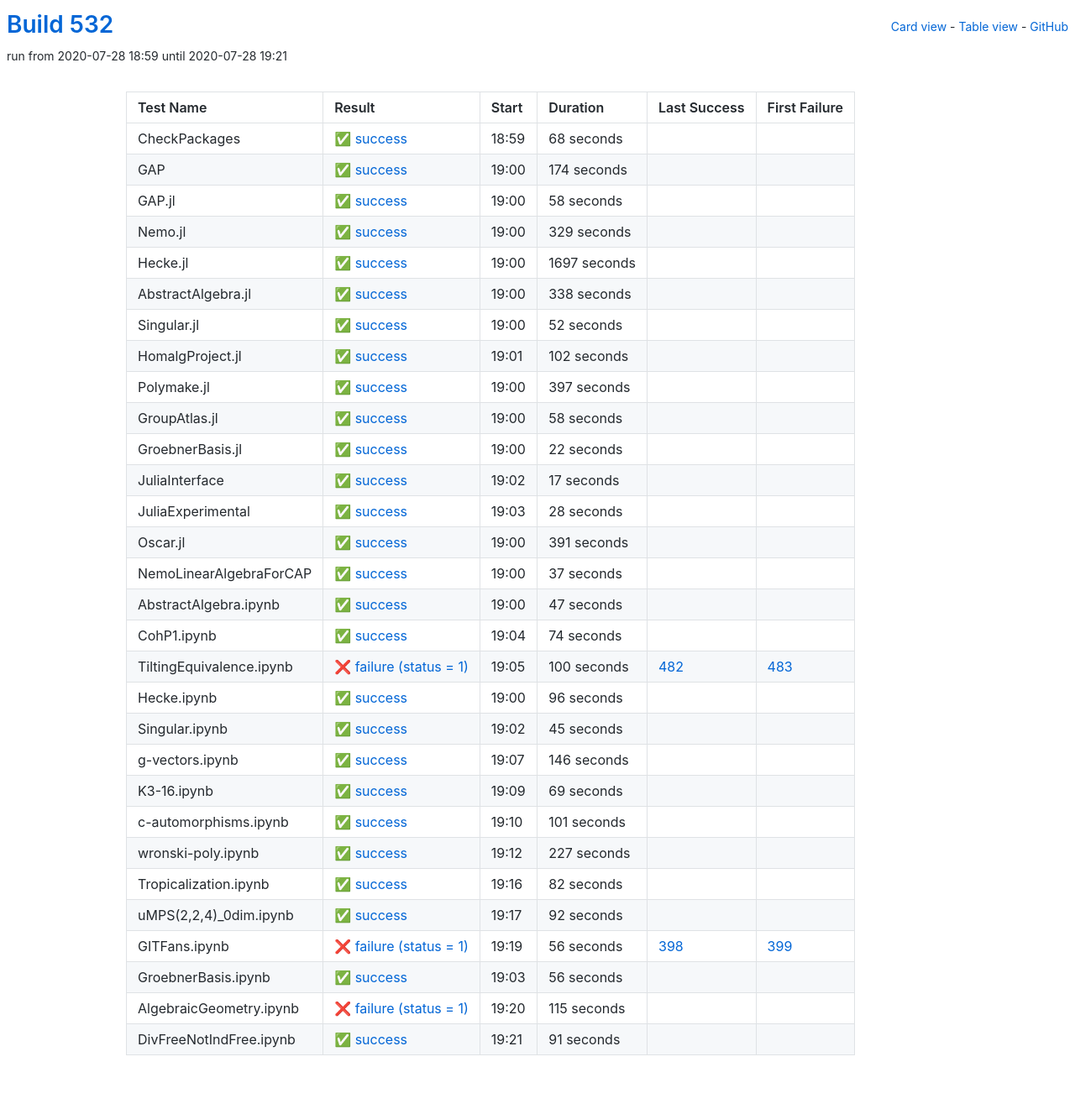
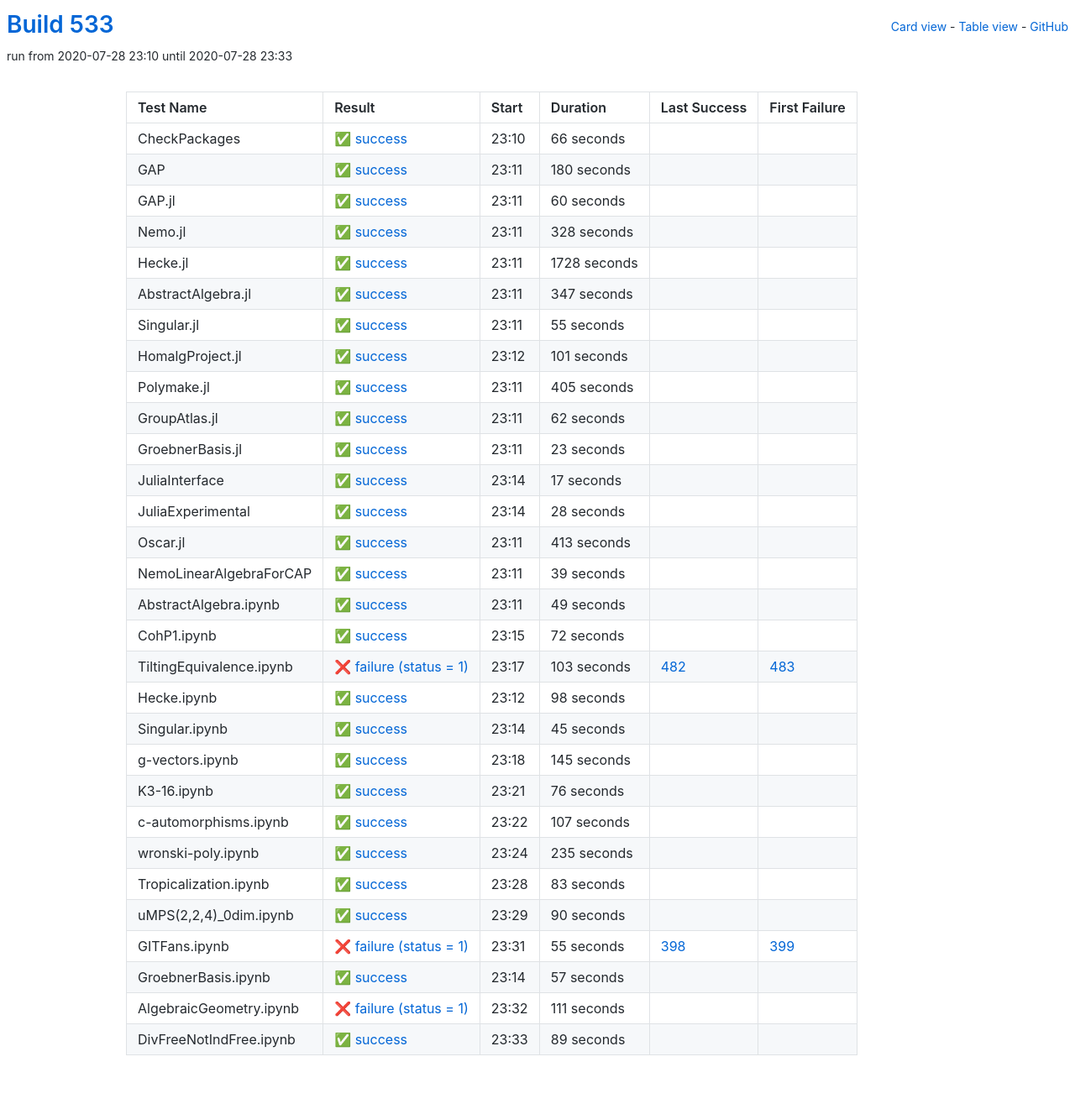
Before and after one commit to oscar-system/oscar-ci-status-stable, a Jekyll site: the page built from table.html, in a window 1280 px wide. Shown: the whole page at 84% size. Built offline with Jekyll 4.4.1, drawn with Linux system fonts in a browser that asks for light colours.

Commit message:
Build #533

```diff
--- a/_data/ci.yml
+++ b/_data/ci.yml
@@ -1,6 +1,6 @@
 ---
-build: 532
-build_url: https://oscarci.mathematik.uni-kl.de/job/oscar-stable/532/
+build: 533
+build_url: https://oscarci.mathematik.uni-kl.de/job/oscar-stable/533/
 job: oscar-stable
 organization: oscar-system
 repo: oscar-ci-status-stable
@@ -8,140 +8,140 @@ repourl: https://github.com/oscar-system/oscar-ci-status-stable
 tests:
 - name: CheckPackages
   id: checkpackages
-  log: https://oscarci.mathematik.uni-kl.de/job/oscar-stable/532/artifact/logs/build-532/CheckPackages.log
-  start: 2020-07-28 18:59
+  log: https://oscarci.mathematik.uni-kl.de/job/oscar-stable/533/artifact/logs/build-533/CheckPackages.log
+  start: 2020-07-28 23:10
   success: true
   exitcode: 0
   status: success
-  duration: 68
+  duration: 66
   last_success: false
   last_success_url:
   first_failure: false
   first_failure_url:
 - name: GAP
   id: gap
-  log: https://oscarci.mathematik.uni-kl.de/job/oscar-stable/532/artifact/logs/build-532/GAP.log
-  start: 2020-07-28 19:00
+  log: https://oscarci.mathematik.uni-kl.de/job/oscar-stable/533/artifact/logs/build-533/GAP.log
+  start: 2020-07-28 23:11
   success: true
   exitcode: 0
   status: success
-  duration: 174
+  duration: 180
   last_success: false
   last_success_url:
   first_failure: false
   first_failure_url:
 - name: GAP.jl
   id: gap-jl
-  log: https://oscarci.mathematik.uni-kl.de/job/oscar-stable/532/artifact/logs/build-532/GAP.jl.log
-  start: 2020-07-28 19:00
+  log: https://oscarci.mathematik.uni-kl.de/job/oscar-stable/533/artifact/logs/build-533/GAP.jl.log
+  start: 2020-07-28 23:11
   success: true
   exitcode: 0
   status: success
-  duration: 58
+  duration: 60
   last_success: false
   last_success_url:
   first_failure: false
   first_failure_url:
 - name: Nemo.jl
   id: nemo-jl
-  log: https://oscarci.mathematik.uni-kl.de/job/oscar-stable/532/artifact/logs/build-532/Nemo.jl.log
-  start: 2020-07-28 19:00
+  log: https://oscarci.mathematik.uni-kl.de/job/oscar-stable/533/artifact/logs/build-533/Nemo.jl.log
+  start: 2020-07-28 23:11
   success: true
   exitcode: 0
   status: success
-  duration: 329
+  duration: 328
   last_success: false
   last_success_url:
   first_failure: false
   first_failure_url:
 - name: Hecke.jl
   id: hecke-jl
-  log: https://oscarci.mathematik.uni-kl.de/job/oscar-stable/532/artifact/logs/build-532/Hecke.jl.log
-  start: 2020-07-28 19:00
+  log: https://oscarci.mathematik.uni-kl.de/job/oscar-stable/533/artifact/logs/build-533/Hecke.jl.log
+  start: 2020-07-28 23:11
   success: true
   exitcode: 0
   status: success
-  duration: 1697
+  duration: 1728
   last_success: false
   last_success_url:
   first_failure: false
   first_failure_url:
 - name: AbstractAlgebra.jl
   id: abstractalgebra-jl
-  log: https://oscarci.mathematik.uni-kl.de/job/oscar-stable/532/artifact/logs/build-532/AbstractAlgebra.jl.log
-  start: 2020-07-28 19:00
+  log: https://oscarci.mathematik.uni-kl.de/job/oscar-stable/533/artifact/logs/build-533/AbstractAlgebra.jl.log
+  start: 2020-07-28 23:11
   success: true
   exitcode: 0
   status: success
-  duration: 338
+  duration: 347
   last_success: false
   last_success_url:
   first_failure: false
   first_failure_url:
 - name: Singular.jl
   id: singular-jl
-  log: https://oscarci.mathematik.uni-kl.de/job/oscar-stable/532/artifact/logs/build-532/Singular.jl.log
-  start: 2020-07-28 19:00
+  log: https://oscarci.mathematik.uni-kl.de/job/oscar-stable/533/artifact/logs/build-533/Singular.jl.log
+  start: 2020-07-28 23:11
   success: true
   exitcode: 0
   status: success
-  duration: 52
+  duration: 55
   last_success: false
   last_success_url:
   first_failure: false
   first_failure_url:
 - name: HomalgProject.jl
   id: homalgproject-jl
-  log: https://oscarci.mathematik.uni-kl.de/job/oscar-stable/532/artifact/logs/build-532/HomalgProject.jl.log
-  start: 2020-07-28 19:01
+  log: https://oscarci.mathematik.uni-kl.de/job/oscar-stable/533/artifact/logs/build-533/HomalgProject.jl.log
+  start: 2020-07-28 23:12
   success: true
   exitcode: 0
   status: success
-  duration: 102
+  duration: 101
   last_success: false
   last_success_url:
   first_failure: false
   first_failure_url:
 - name: Polymake.jl
   id: polymake-jl
-  log: https://oscarci.mathematik.uni-kl.de/job/oscar-stable/532/artifact/logs/build-532/Polymake.jl.log
-  start: 2020-07-28 19:00
+  log: https://oscarci.mathematik.uni-kl.de/job/oscar-stable/533/artifact/logs/build-533/Polymake.jl.log
+  start: 2020-07-28 23:11
   success: true
   exitcode: 0
   status: success
-  duration: 397
+  duration: 405
   last_success: false
   last_success_url:
   first_failure: false
   first_failure_url:
 - name: GroupAtlas.jl
   id: groupatlas-jl
-  log: https://oscarci.mathematik.uni-kl.de/job/oscar-stable/532/artifact/logs/build-532/GroupAtlas.jl.log
-  start: 2020-07-28 19:00
+  log: https://oscarci.mathematik.uni-kl.de/job/oscar-stable/533/artifact/logs/build-533/GroupAtlas.jl.log
+  start: 2020-07-28 23:11
   success: true
   exitcode: 0
   status: success
-  duration: 58
+  duration: 62
   last_success: false
   last_success_url:
   first_failure: false
   first_failure_url:
 - name: GroebnerBasis.jl
   id: groebnerbasis-jl
-  log: https://oscarci.mathematik.uni-kl.de/job/oscar-stable/532/artifact/logs/build-532/GroebnerBasis.jl.log
-  start: 2020-07-28 19:00
+  log: https://oscarci.mathematik.uni-kl.de/job/oscar-stable/533/artifact/logs/build-533/GroebnerBasis.jl.log
+  start: 2020-07-28 23:11
   success: true
   exitcode: 0
   status: success
-  duration: 22
+  duration: 23
   last_success: false
   last_success_url:
   first_failure: false
   first_failure_url:
 - name: JuliaInterface
   id: juliainterface
-  log: https://oscarci.mathematik.uni-kl.de/job/oscar-stable/532/artifact/logs/build-532/JuliaInterface.log
-  start: 2020-07-28 19:02
+  log: https://oscarci.mathematik.uni-kl.de/job/oscar-stable/533/artifact/logs/build-533/JuliaInterface.log
+  start: 2020-07-28 23:14
   success: true
   exitcode: 0
   status: success
@@ -152,8 +152,8 @@ tests:
   first_failure_url:
 - name: JuliaExperimental
   id: juliaexperimental
-  log: https://oscarci.mathematik.uni-kl.de/job/oscar-stable/532/artifact/logs/build-532/JuliaExperimental.log
-  start: 2020-07-28 19:03
+  log: https://oscarci.mathematik.uni-kl.de/job/oscar-stable/533/artifact/logs/build-533/JuliaExperimental.log
+  start: 2020-07-28 23:14
   success: true
   exitcode: 0
   status: success
@@ -164,80 +164,80 @@ tests:
   first_failure_url:
 - name: Oscar.jl
   id: oscar-jl
-  log: https://oscarci.mathematik.uni-kl.de/job/oscar-stable/532/artifact/logs/build-532/Oscar.jl.log
-  start: 2020-07-28 19:00
+  log: https://oscarci.mathematik.uni-kl.de/job/oscar-stable/533/artifact/logs/build-533/Oscar.jl.log
+  start: 2020-07-28 23:11
   success: true
   exitcode: 0
   status: success
-  duration: 391
+  duration: 413
   last_success: false
   last_success_url:
   first_failure: false
   first_failure_url:
 - name: NemoLinearAlgebraForCAP
   id: nemolinearalgebraforcap
-  log: https://oscarci.mathematik.uni-kl.de/job/oscar-stable/532/artifact/logs/build-532/NemoLinearAlgebraForCAP.log
-  start: 2020-07-28 19:00
+  log: https://oscarci.mathematik.uni-kl.de/job/oscar-stable/533/artifact/logs/build-533/NemoLinearAlgebraForCAP.log
+  start: 2020-07-28 23:11
   success: true
   exitcode: 0
   status: success
-  duration: 37
+  duration: 39
   last_success: false
   last_success_url:
   first_failure: false
   first_failure_url:
 - name: AbstractAlgebra.ipynb
   id: abstractalgebra-ipynb
-  log: https://oscarci.mathematik.uni-kl.de/job/oscar-stable/532/artifact/logs/build-532/AbstractAlgebra.ipynb.log
-  start: 2020-07-28 19:00
+  log: https://oscarci.mathematik.uni-kl.de/job/oscar-stable/533/artifact/logs/build-533/AbstractAlgebra.ipynb.log
+  start: 2020-07-28 23:11
   success: true
   exitcode: 0
   status: success
-  duration: 47
+  duration: 49
   last_success: false
   last_success_url:
   first_failure: false
   first_failure_url:
 - name: CohP1.ipynb
   id: cohp1-ipynb
-  log: https://oscarci.mathematik.uni-kl.de/job/oscar-stable/532/artifact/logs/build-532/CohP1.ipynb.log
-  start: 2020-07-28 19:04
+  log: https://oscarci.mathematik.uni-kl.de/job/oscar-stable/533/artifact/logs/build-533/CohP1.ipynb.log
+  start: 2020-07-28 23:15
   success: true
   exitcode: 0
   status: success
-  duration: 74
+  duration: 72
   last_success: false
   last_success_url:
   first_failure: false
   first_failure_url:
 - name: TiltingEquivalence.ipynb
   id: tiltingequivalence-ipynb
-  log: https://oscarci.mathematik.uni-kl.de/job/oscar-stable/532/artifact/logs/build-532/TiltingEquivalence.ipynb.log
-  start: 2020-07-28 19:05
+  log: https://oscarci.mathematik.uni-kl.de/job/oscar-stable/533/artifact/logs/build-533/TiltingEquivalence.ipynb.log
+  start: 2020-07-28 23:17
   success: false
   exitcode: 1
   status: failure
-  duration: 100
+  duration: 103
   last_success: 482
   last_success_url: https://oscarci.mathematik.uni-kl.de/job/oscar-stable/482/
   first_failure: 483
   first_failure_url: https://oscarci.mathematik.uni-kl.de/job/oscar-stable/483/
 - name: Hecke.ipynb
   id: hecke-ipynb
-  log: https://oscarci.mathematik.uni-kl.de/job/oscar-stable/532/artifact/logs/build-532/Hecke.ipynb.log
-  start: 2020-07-28 19:00
+  log: https://oscarci.mathematik.uni-kl.de/job/oscar-stable/533/artifact/logs/build-533/Hecke.ipynb.log
+  start: 2020-07-28 23:12
   success: true
   exitcode: 0
   status: success
-  duration: 96
+  duration: 98
   last_success: false
   last_success_url:
   first_failure: false
   first_failure_url:
 - name: Singular.ipynb
   id: singular-ipynb
-  log: https://oscarci.mathematik.uni-kl.de/job/oscar-stable/532/artifact/logs/build-532/Singular.ipynb.log
-  start: 2020-07-28 19:02
+  log: https://oscarci.mathematik.uni-kl.de/job/oscar-stable/533/artifact/logs/build-533/Singular.ipynb.log
+  start: 2020-07-28 23:14
   success: true
   exitcode: 0
   status: success
@@ -248,120 +248,120 @@ tests:
   first_failure_url:
 - name: g-vectors.ipynb
   id: g-vectors-ipynb
-  log: https://oscarci.mathematik.uni-kl.de/job/oscar-stable/532/artifact/logs/build-532/g-vectors.ipynb.log
-  start: 2020-07-28 19:07
+  log: https://oscarci.mathematik.uni-kl.de/job/oscar-stable/533/artifact/logs/build-533/g-vectors.ipynb.log
+  start: 2020-07-28 23:18
   success: true
   exitcode: 0
   status: success
-  duration: 146
+  duration: 145
   last_success: false
   last_success_url:
   first_failure: false
   first_failure_url:
 - name: K3-16.ipynb
   id: k3-16-ipynb
-  log: https://oscarci.mathematik.uni-kl.de/job/oscar-stable/532/artifact/logs/build-532/K3-16.ipynb.log
-  start: 2020-07-28 19:09
+  log: https://oscarci.mathematik.uni-kl.de/job/oscar-stable/533/artifact/logs/build-533/K3-16.ipynb.log
+  start: 2020-07-28 23:21
   success: true
   exitcode: 0
   status: success
-  duration: 69
+  duration: 76
   last_success: false
   last_success_url:
   first_failure: false
   first_failure_url:
 - name: c-automorphisms.ipynb
   id: c-automorphisms-ipynb
-  log: https://oscarci.mathematik.uni-kl.de/job/oscar-stable/532/artifact/logs/build-532/c-automorphisms.ipynb.log
-  start: 2020-07-28 19:10
+  log: https://oscarci.mathematik.uni-kl.de/job/oscar-stable/533/artifact/logs/build-533/c-automorphisms.ipynb.log
+  start: 2020-07-28 23:22
   success: true
   exitcode: 0
   status: success
-  duration: 101
+  duration: 107
   last_success: false
   last_success_url:
   first_failure: false
   first_failure_url:
 - name: wronski-poly.ipynb
   id: wronski-poly-ipynb
-  log: https://oscarci.mathematik.uni-kl.de/job/oscar-stable/532/artifact/logs/build-532/wronski-poly.ipynb.log
-  start: 2020-07-28 19:12
+  log: https://oscarci.mathematik.uni-kl.de/job/oscar-stable/533/artifact/logs/build-533/wronski-poly.ipynb.log
+  start: 2020-07-28 23:24
   success: true
   exitcode: 0
   status: success
-  duration: 227
+  duration: 235
   last_success: false
   last_success_url:
   first_failure: false
   first_failure_url:
 - name: Tropicalization.ipynb
   id: tropicalization-ipynb
-  log: https://oscarci.mathematik.uni-kl.de/job/oscar-stable/532/artifact/logs/build-532/Tropicalization.ipynb.log
-  start: 2020-07-28 19:16
+  log: https://oscarci.mathematik.uni-kl.de/job/oscar-stable/533/artifact/logs/build-533/Tropicalization.ipynb.log
+  start: 2020-07-28 23:28
   success: true
   exitcode: 0
   status: success
-  duration: 82
+  duration: 83
   last_success: false
   last_success_url:
   first_failure: false
   first_failure_url:
 - name: uMPS(2,2,4)_0dim.ipynb
   id: umps-2-2-4-0dim-ipynb
-  log: https://oscarci.mathematik.uni-kl.de/job/oscar-stable/532/artifact/logs/build-532/uMPS-2-2-4-_0dim.ipynb.log
-  start: 2020-07-28 19:17
+  log: https://oscarci.mathematik.uni-kl.de/job/oscar-stable/533/artifact/logs/build-533/uMPS-2-2-4-_0dim.ipynb.log
+  start: 2020-07-28 23:29
   success: true
   exitcode: 0
   status: success
-  duration: 92
+  duration: 90
   last_success: false
   last_success_url:
   first_failure: false
   first_failure_url:
 - name: GITFans.ipynb
   id: gitfans-ipynb
-  log: https://oscarci.mathematik.uni-kl.de/job/oscar-stable/532/artifact/logs/build-532/GITFans.ipynb.log
-  start: 2020-07-28 19:19
+  log: https://oscarci.mathematik.uni-kl.de/job/oscar-stable/533/artifact/logs/build-533/GITFans.ipynb.log
+  start: 2020-07-28 23:31
   success: false
   exitcode: 1
   status: failure
-  duration: 56
+  duration: 55
   last_success: 398
   last_success_url: https://oscarci.mathematik.uni-kl.de/job/oscar-stable/398/
   first_failure: 399
   first_failure_url: https://oscarci.mathematik.uni-kl.de/job/oscar-stable/399/
 - name: GroebnerBasis.ipynb
   id: groebnerbasis-ipynb
-  log: https://oscarci.mathematik.uni-kl.de/job/oscar-stable/532/artifact/logs/build-532/GroebnerBasis.ipynb.log
-  start: 2020-07-28 19:03
+  log: https://oscarci.mathematik.uni-kl.de/job/oscar-stable/533/artifact/logs/build-533/GroebnerBasis.ipynb.log
+  start: 2020-07-28 23:14
   success: true
   exitcode: 0
   status: success
-  duration: 56
+  duration: 57
   last_success: false
   last_success_url:
   first_failure: false
   first_failure_url:
 - name: AlgebraicGeometry.ipynb
   id: algebraicgeometry-ipynb
-  log: https://oscarci.mathematik.uni-kl.de/job/oscar-stable/532/artifact/logs/build-532/AlgebraicGeometry.ipynb.log
-  start: 2020-07-28 19:20
+  log: https://oscarci.mathematik.uni-kl.de/job/oscar-stable/533/artifact/logs/build-533/AlgebraicGeometry.ipynb.log
+  start: 2020-07-28 23:32
   success: false
   exitcode: 1
   status: failure
-  duration: 115
+  duration: 111
   last_success: false
   last_success_url:
   first_failure: false
   first_failure_url:
 - name: DivFreeNotIndFree.ipynb
   id: divfreenotindfree-ipynb
-  log: https://oscarci.mathematik.uni-kl.de/job/oscar-stable/532/artifact/logs/build-532/DivFreeNotIndFree.ipynb.log
-  start: 2020-07-28 19:21
+  log: https://oscarci.mathematik.uni-kl.de/job/oscar-stable/533/artifact/logs/build-533/DivFreeNotIndFree.ipynb.log
+  start: 2020-07-28 23:33
   success: true
   exitcode: 0
   status: success
-  duration: 91
+  duration: 89
   last_success: false
   last_success_url:
   first_failure: false
```
Also changed, not shown: README.md.
